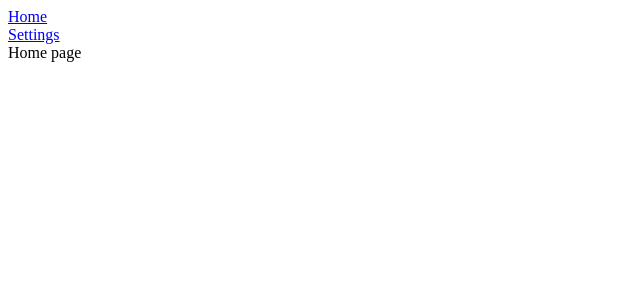
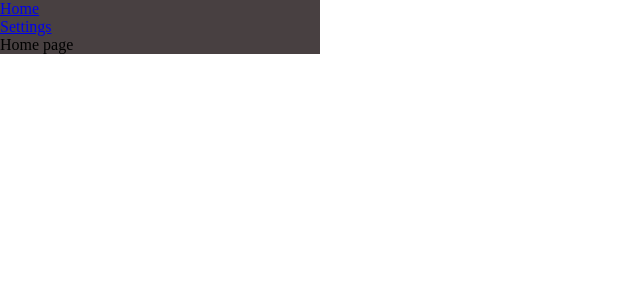
Before and after one commit to DeadlyWhiskers/Self-Control-Chrome-Extension, a React (Vite) app: page /index.html in a window 1280 px wide. Shown: the top 300 px of the page, without its empty margins (0-640 px from the left). Built offline with nearby package versions, Linux system fonts and the light colour scheme.

Commit message:
Add text styling

```diff
--- a/src/Extension/app/style.css
+++ b/src/Extension/app/style.css
@@ -1,3 +1,5 @@
+@import url('https://fonts.googleapis.com/css2?family=Roboto:ital,wght@0,100;0,300;0,400;0,500;0,700;0,900;1,100;1,300;1,400;1,500;1,700;1,900&display=swap');
+
 :root{
   /* Colors */
   --brownish-white: #FAF9F9;
@@ -22,8 +24,18 @@
   --add-button-symbol: var(--brownish-gray);
   --positive-color: var(--light-green);
   --negative-color: var(--light-red);
+
+  /* Font */
+  --header-font-size: 20px;
+  --default-font-size: 14px;
+
+  --header-font: normal 900 var(--header-font-size) 'Roboto', sans-serif;
+  --regular-font: normal 900 var(--default-font-size) 'Roboto', sans-serif;
+  --title-font: normal bold var(--default-font-size) 'Roboto', sans-serif;
+
 }
 
-.body {
+body {
   width: 320px;
+  margin: 0;
 }
--- a/src/Extension/widgets/Layout.css
+++ b/src/Extension/widgets/Layout.css
@@ -2,5 +2,5 @@
     display: flex;
     flex-direction: column;
     justify-content: center;
-
+    background-color: var(--layout-background);
 }
```
